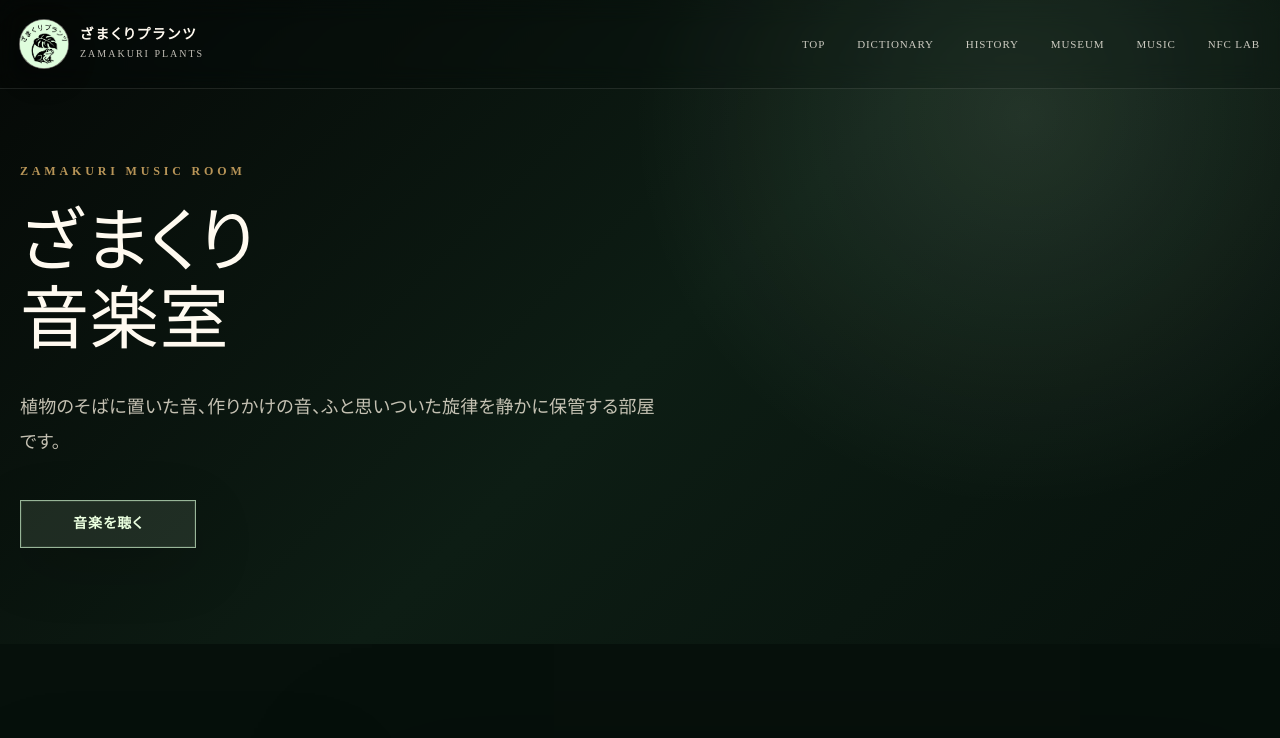
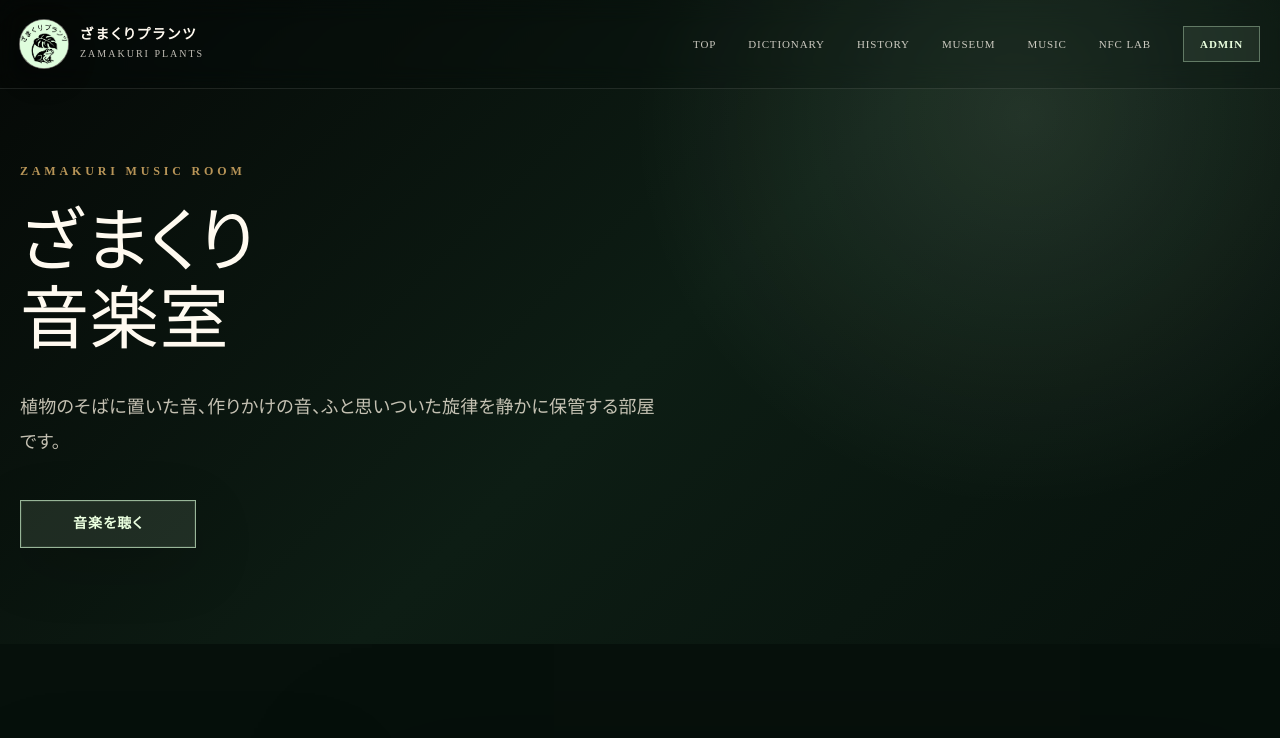
Before and after one commit to kumag36/aroid-nfc, a Next.js app: page /music in a window 1280 px wide. Shown: the top 738 px of the page. Built offline with nearby package versions, Linux system fonts and the light colour scheme; no server answers.

Commit message:
Add admin link to header

```diff
--- a/app/components/BrandHeader.tsx
+++ b/app/components/BrandHeader.tsx
@@ -24,6 +24,7 @@ export default function BrandHeader() {
           </span>
         </Link>
 
+        <div className="flex shrink-0 items-center gap-3 md:gap-8">
           <nav className="hidden items-center gap-8 text-[11px] tracking-[0.22em] md:flex">
             {navItems.map((item) => (
               <Link key={item.href} href={item.href} className="text-[#fffaf0]/78 transition hover:text-[#d9ffd8]">
@@ -31,6 +32,13 @@ export default function BrandHeader() {
               </Link>
             ))}
           </nav>
+          <Link
+            href="/admin"
+            className="inline-flex min-h-9 items-center justify-center border border-[#d9ffd8]/35 bg-[#d9ffd8]/8 px-3 text-[10px] font-semibold tracking-[0.18em] text-[#eaffdf] transition hover:border-[#d9ffd8]/70 hover:bg-[#d9ffd8] hover:text-[#07110c] sm:px-4 sm:text-[11px]"
+          >
+            ADMIN
+          </Link>
+        </div>
       </div>
     </header>
   )
```
Lines whose indentation alone changed are shown as unchanged.
